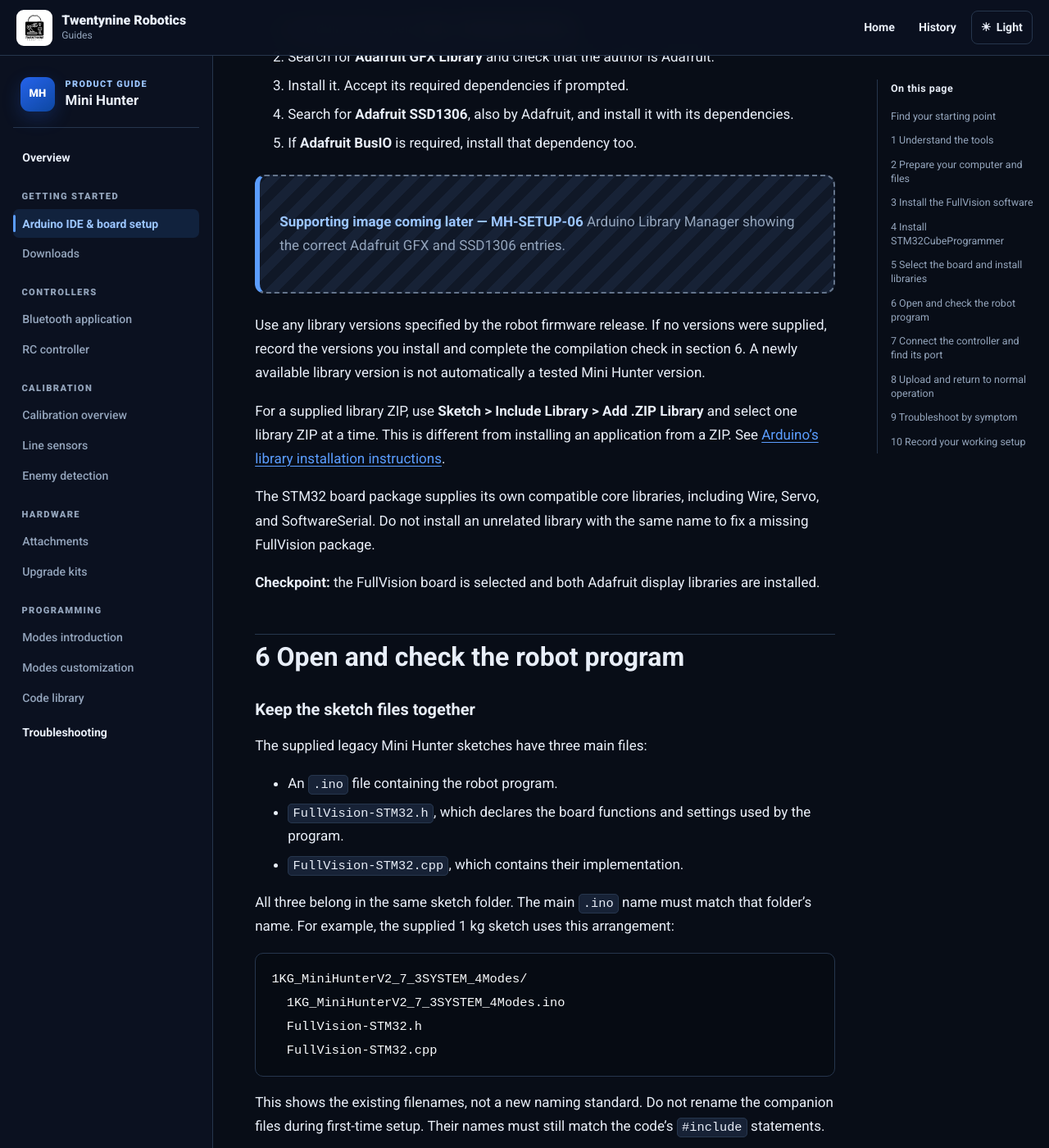
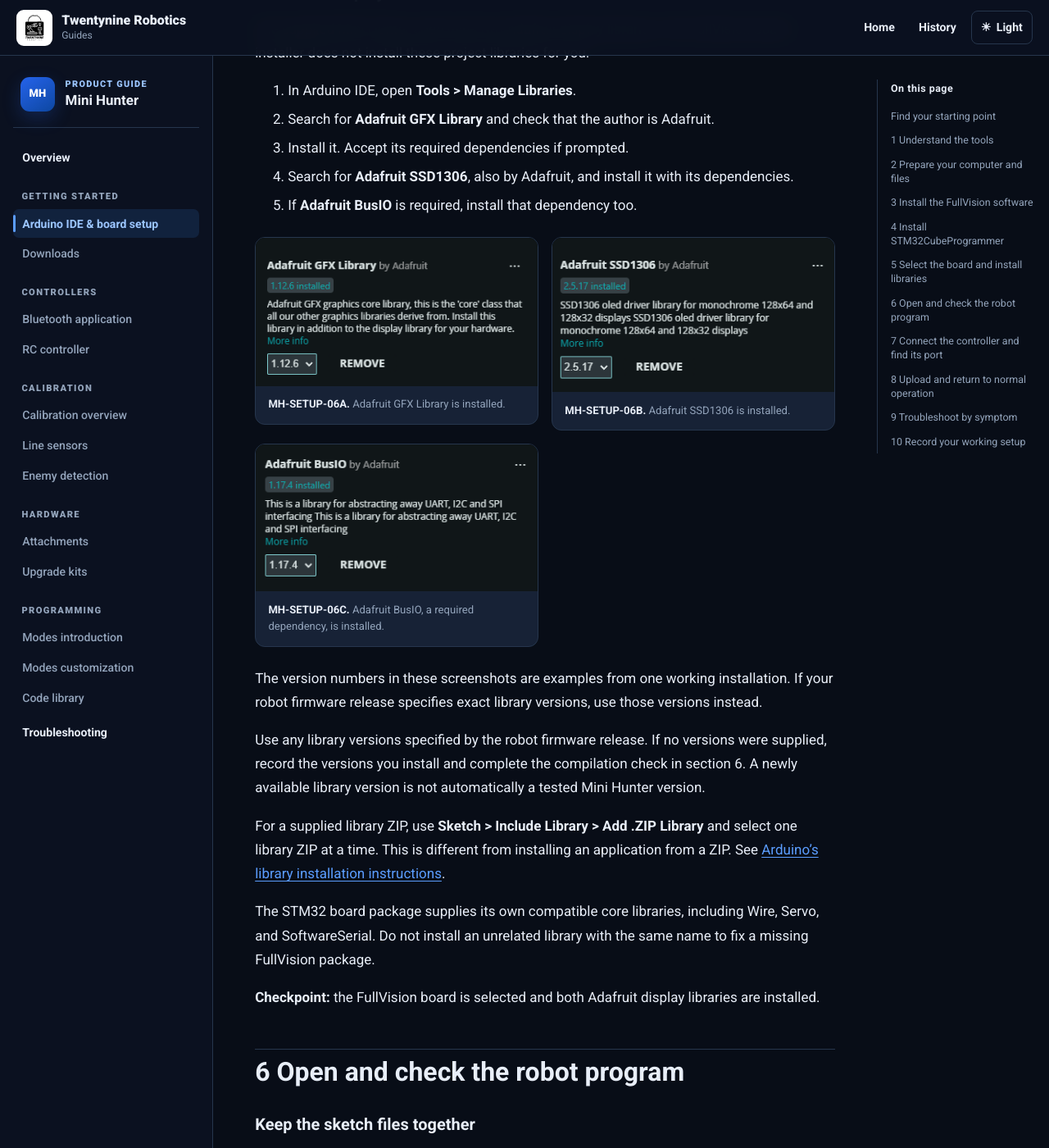
Before and after one commit to aj-morales99/twentynine-robotics-guides, a Jekyll site: the page built from docs/mini-hunter/setup-and-first-upload.md, in a window 1280 px wide and 1400 px high, scrolled down 10710 px. Shown: the whole window at 82% size. Built offline with Jekyll 4.4.1, drawn with Linux system fonts in a browser that asks for light colours; some of the changed text lies outside the part shown.

Commit message:
Add library and sketch setup references

```diff
--- a/docs/assets/css/style.css
+++ b/docs/assets/css/style.css
@@ -114,6 +114,7 @@ pre { overflow-x: auto; background: var(--code); color: #f8fafc; padding: 1rem 1
 pre code { background: transparent; color: inherit; padding: 0; border: 0; }
 .image-grid { display: grid; gap: 1rem; margin: 1.5rem 0; }
 .image-grid--two { grid-template-columns: repeat(2, minmax(0, 1fr)); align-items: start; }
+.image-grid--library { grid-template-columns: repeat(auto-fit, minmax(280px, 1fr)); align-items: start; }
 .image-stack { display: grid; gap: 1.35rem; margin: 1.5rem 0; }
 .guide-figure { margin: 0; overflow: hidden; background: var(--surface-raised); border: 1px solid var(--line); border-radius: 12px; }
 .guide-figure img { width: 100%; height: auto; display: block; background: #090d14; }
--- a/docs/mini-hunter/setup-and-first-upload.md
+++ b/docs/mini-hunter/setup-and-first-upload.md
@@ -243,8 +243,22 @@ The supplied Mini Hunter code uses two Adafruit display libraries. The FullVisio
 4. Search for **Adafruit SSD1306**, also by Adafruit, and install it with its dependencies.
 5. If **Adafruit BusIO** is required, install that dependency too.
 
-> **Supporting image coming later — MH-SETUP-06**
-> Arduino Library Manager showing the correct Adafruit GFX and SSD1306 entries.
+<div class="image-grid image-grid--library">
+  <figure class="guide-figure">
+    <img src="../assets/images/mini-hunter/setup/mh-setup-06a-adafruit-gfx-installed.png" alt="Arduino Library Manager showing Adafruit GFX Library by Adafruit installed" loading="lazy">
+    <figcaption><strong>MH-SETUP-06A.</strong> Adafruit GFX Library is installed.</figcaption>
+  </figure>
+  <figure class="guide-figure">
+    <img src="../assets/images/mini-hunter/setup/mh-setup-06b-adafruit-ssd1306-installed.png" alt="Arduino Library Manager showing Adafruit SSD1306 by Adafruit installed" loading="lazy">
+    <figcaption><strong>MH-SETUP-06B.</strong> Adafruit SSD1306 is installed.</figcaption>
+  </figure>
+  <figure class="guide-figure">
+    <img src="../assets/images/mini-hunter/setup/mh-setup-06c-adafruit-busio-installed.png" alt="Arduino Library Manager showing Adafruit BusIO by Adafruit installed" loading="lazy">
+    <figcaption><strong>MH-SETUP-06C.</strong> Adafruit BusIO, a required dependency, is installed.</figcaption>
+  </figure>
+</div>
+
+The version numbers in these screenshots are examples from one working installation. If your robot firmware release specifies exact library versions, use those versions instead.
 
 Use any library versions specified by the robot firmware release. If no versions were supplied, record the versions you install and complete the compilation check in section 6. A newly available library version is not automatically a tested Mini Hunter version.
 
@@ -281,8 +295,10 @@ This shows the existing filenames, not a new naming standard. Do not rename the
 4. Confirm that the companion `.h` and `.cpp` files are present. They normally appear as tabs.
 5. If Arduino offers to move the `.ino` into a matching folder, ensure the companion files also end up in that folder. Do not continue with only the `.ino`.
 
-> **Supporting image coming later — MH-SETUP-07**
-> File Explorer and Arduino tabs showing the three sketch files together.
+<figure class="guide-figure guide-figure--compact">
+  <img src="../assets/images/mini-hunter/setup/mh-setup-07-sketch-files.png" alt="File Explorer showing a Mini Hunter INO sketch, FullVision-STM32.cpp, and FullVision-STM32.h together" loading="lazy">
+  <figcaption><strong>MH-SETUP-07.</strong> Keep the main <code>.ino</code> sketch, <code>FullVision-STM32.cpp</code>, and <code>FullVision-STM32.h</code> together in one sketch folder.</figcaption>
+</figure>
 
 ### Check the configuration before uploading
 
```
Also changed, not shown: docs/assets/images/mini-hunter/setup/mh-setup-05-board-selection.png, docs/assets/images/mini-hunter/setup/mh-setup-06a-adafruit-gfx-installed.png (added), docs/assets/images/mini-hunter/setup/mh-setup-06b-adafruit-ssd1306-installed.png (added), docs/assets/images/mini-hunter/setup/mh-setup-06c-adafruit-busio-installed.png (added), docs/assets/images/mini-hunter/setup/mh-setup-07-sketch-files.png (added), docs/changelog.md.
